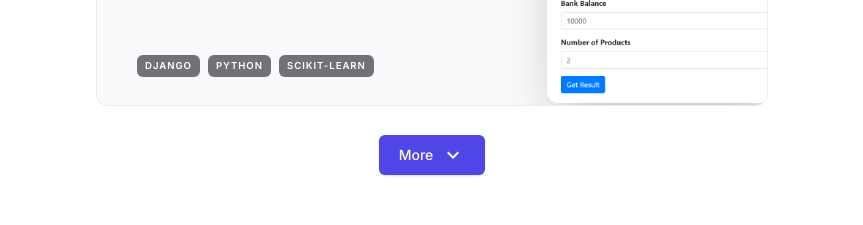
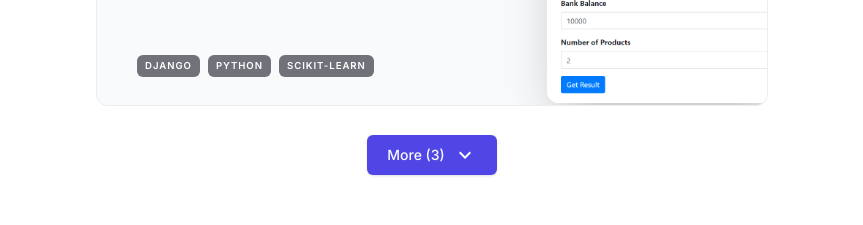
Before and after one commit to jayjang0209/porfolio-website, a Next.js app: page / in a window 1280 px wide. Shown: the part 2940-3165 px from the top of the page, without its empty margins (208-1071 px from the left). Built offline with nearby package versions, Linux system fonts and the light colour scheme.

Commit message:
add showing remaining project to disply

```diff
--- a/components/projects.tsx
+++ b/components/projects.tsx
@@ -57,7 +57,7 @@ export default function Projects() {
             scroll-mt-80"
             onClick={toggleShowAll}
           >
-            More{" "}
+            More{` (${projectsData.length - projectNumberToShow})`}
             <MdExpandMore className="text-2xl group-hover:translate-y-1 transition" />
           </button>
         ) : (
```
